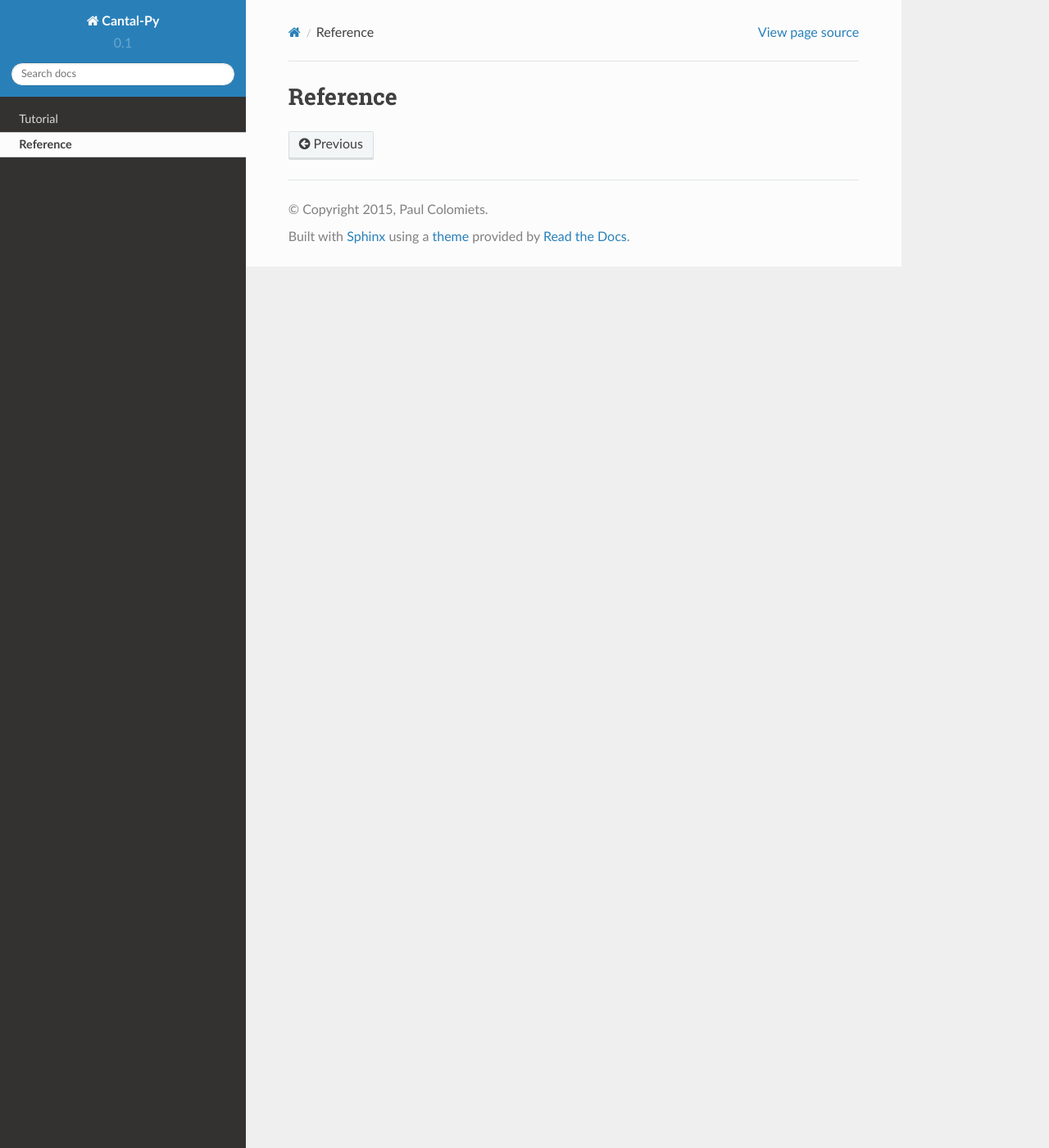
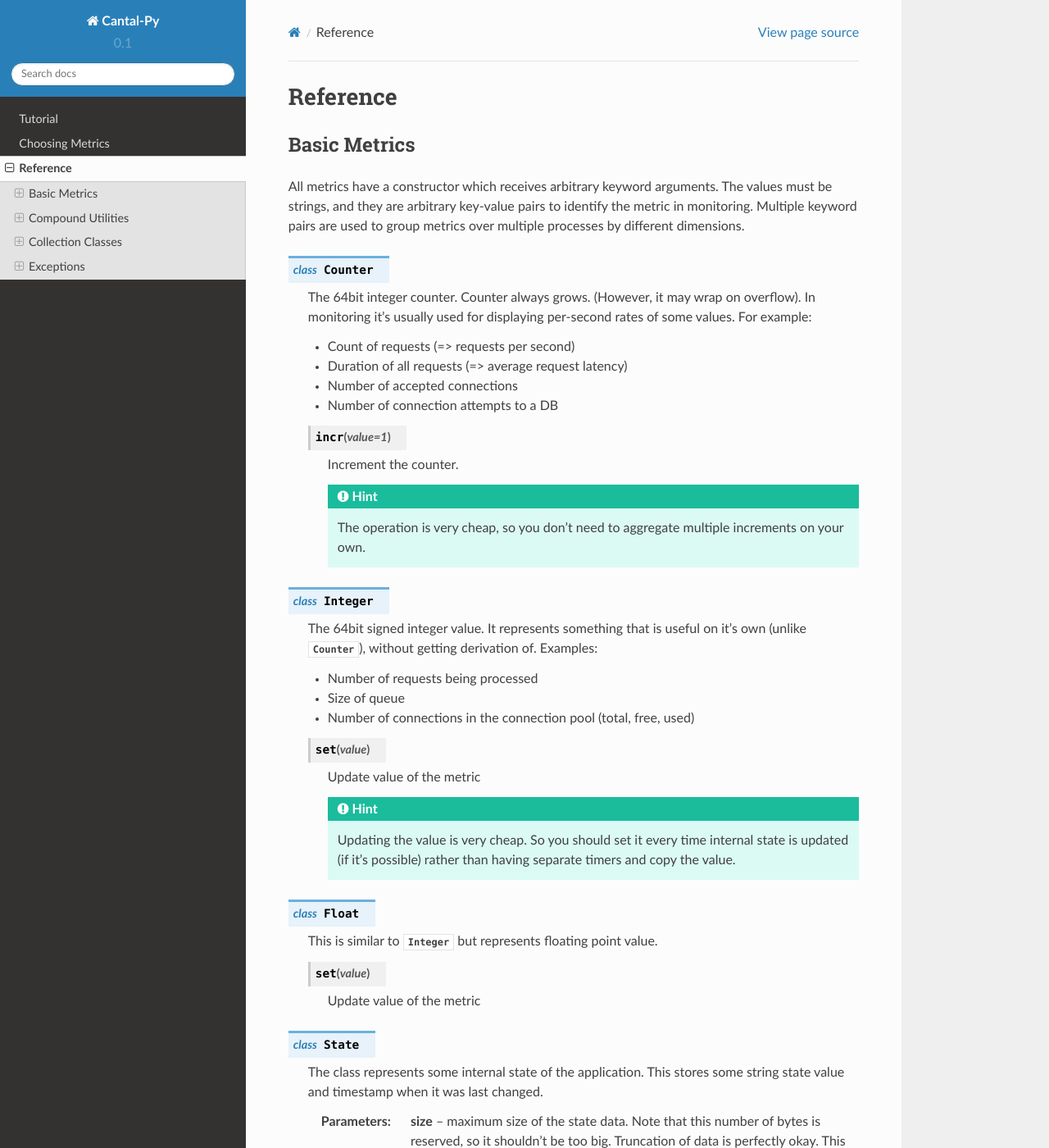
Before and after one commit to tailhook/cantal-py, a Sphinx documentation site: the page built from doc/reference.rst, in a window 1280 px wide and 1400 px high. Shown: the whole window at 82% size. Built offline with Sphinx 7.4.7 and the Read the Docs theme 2.0.0, drawn with Linux system fonts in a browser that asks for light colours; some of the changed text lies outside the part shown.

Commit message:
Added `reference` documentation

```diff
--- a/doc/index.rst
+++ b/doc/index.rst
@@ -12,6 +12,7 @@
    :maxdepth: 2
 
    tutorial
+   metrics
    reference
 
 
--- /dev/null
+++ b/doc/metrics.rst
@@ -0,0 +1,5 @@
+.. _metrics:
+
+================
+Choosing Metrics
+================
--- a/doc/reference.rst
+++ b/doc/reference.rst
@@ -1,6 +1,158 @@
 .. highlight:: python
-.. default-role:: python
+.. default-domain:: py
 
 =========
 Reference
 =========
+
+
+Basic Metrics
+=============
+
+All metrics have a constructor which receives arbitrary keyword arguments.
+The values must be strings, and they are arbitrary key-value pairs to identify
+the metric in monitoring. Multiple keyword pairs are used to group metrics
+over multiple processes by different dimensions.
+
+.. class:: Counter
+
+   The 64bit integer counter. Counter always grows. (However, it may wrap
+   on overflow). In monitoring it's usually used for displaying per-second
+   rates of some values. For example:
+
+   * Count of requests (=> requests per second)
+   * Duration of all requests (=> average request latency)
+   * Number of accepted connections
+   * Number of connection attempts to a DB
+
+   .. method:: incr(value=1)
+
+      Increment the counter.
+
+      .. hint:: The operation is very cheap, so you don't need to aggregate
+         multiple increments on your own.
+
+.. class:: Integer
+
+   The 64bit signed integer value. It represents something that is useful
+   on it's own (unlike :obj:`Counter`), without getting derivation of.
+   Examples:
+
+   * Number of requests being processed
+   * Size of queue
+   * Number of connections in the connection pool (total, free, used)
+
+   .. method:: set(value)
+
+      Update value of the metric
+
+      .. hint:: Updating the value is very cheap. So you should set it every
+         time internal state is updated (if it's possible) rather than having
+         separate timers and copy the value.
+
+.. class:: Float
+
+   This is similar to :obj:`Integer` but represents floating point value.
+
+   .. method:: set(value)
+
+      Update value of the metric
+
+.. class:: State
+
+   The class represents some internal state of the application. This stores
+   some string state value and timestamp when it was last changed.
+
+   :param size: maximum size of the state data. Note that this number of bytes
+       is reserved, so it shouldn't be too big. Truncation of data is perfectly
+       okay. This should be `64*n - 8` for best performance.
+
+   Usege examples:
+
+   * Which resource the process is currently waits for
+   * Currently executing SQL query
+   * The start/process/shutting down application lifecycle
+
+   See :obj:`Fork` for more comprehensive state handling built on top of
+   :obj:`State`.
+
+
+   .. method:: context(value)
+
+      A context manager which sets state name to ``value`` and clears state
+      on exit.
+
+   .. method:: enter(value)
+
+      Enter the state with ``value``. This also marks the timestamp when
+      state is started. Better use context manager for most cases
+
+   .. method:: exit()
+
+      Clear the state
+
+
+Compound Utilities
+==================
+
+.. class:: Fork
+
+   The class to handle multiple states of the application. In the frontend
+   it allows to draw chart of where application spends most of the time, and
+   which states are reached more often.
+
+   Example::
+
+       track_request = Fork(['app', 'redis', 'sql'])
+
+       def process_request(req):
+           with track_request.context():
+
+               track_request.redis.enter()
+               rdata = redis.get('something')
+
+               track_request.sql.enter()
+               sdata = postgres.query("SELECT ...")
+
+               track_request.app.enter()
+               return render_template(rdata, sdata)
+
+
+   .. method:: context()
+
+      Enter the fork root state. The default state is named `_` (single
+      underscore). It's meant to enter some branch soon afterwards.
+
+
+.. class:: Branch
+
+   Represents branch of a :obj:`Fork`. You shouldn't create it on it's own
+   but use the attribute of a fork.
+
+   .. method:: enter()
+
+      Enter the branch as part of this :obj:`Fork`.
+
+
+Collection Classes
+==================
+
+Usually you don't need to instantiate collection classes. They are handled
+internally.
+
+.. class:: Collection
+
+   A collection of metrics when it's being populated with metrics.
+
+.. class:: ActiveCollection
+
+   A collection of metrics when tracks metrics and can't have more metrics
+   added.
+
+
+Exceptions
+==========
+
+.. class:: DuplicateValueException
+
+   Raised when you define two metrics with all the same key-value pairs.
```
Also changed, not shown: doc/tutorial.rst (+5 -6 lines).
